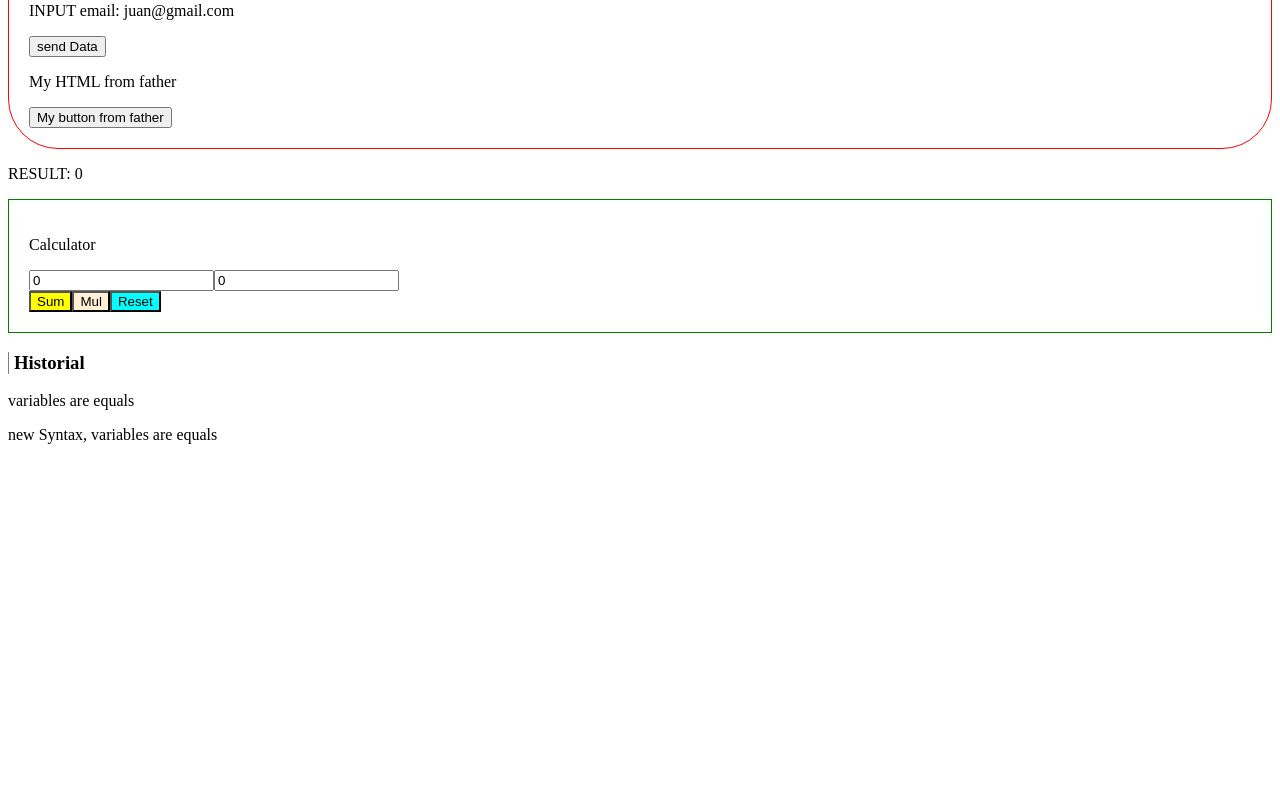
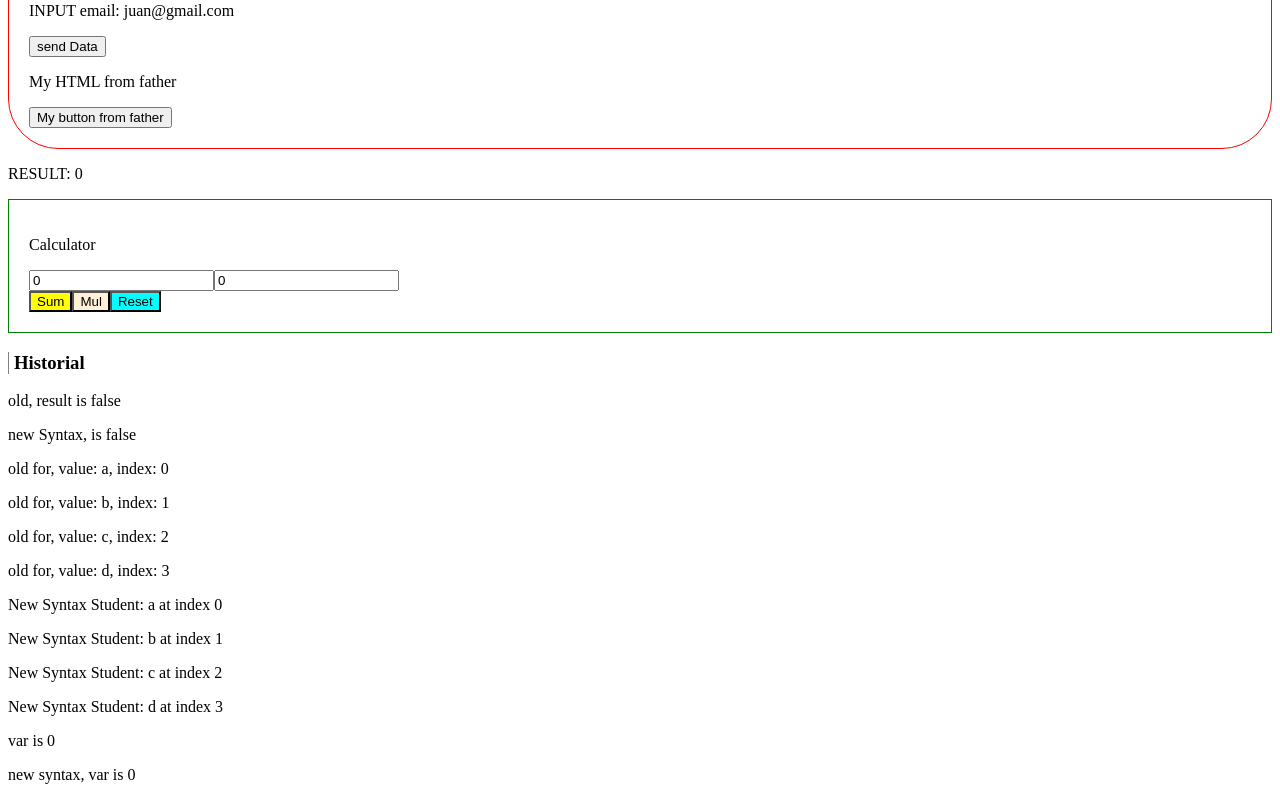
Before and after one commit to diegomarceloledezma/angular-course-2024, an Angular app: page / in a window 1280 px wide. Shown: the part 217-1017 px from the top of the page. Before the commit the page ends 800 px from the top, so only its background shows below. Built offline with nearby package versions, Linux system fonts and the light colour scheme.

Commit message:
[27-09-2024] new and old syntax, ngFor, ngIf, ngSwitch

```diff
--- a/src/app/app.component.html
+++ b/src/app/app.component.html
@@ -22,8 +22,37 @@
 
 <history [history]="history"></history>
 
-<p *ngIf="1 === 1"> variables are equals </p>
+<!-- sintaxis antigua -->
+<p *ngIf="var1 === var2; else elseold">variables are equals</p>
 
-@if(1 === 1) {
-  <p> new Syntax, variables are equals </p>
+<ng-template #elseold>
+  <!-- variables locales -->
+  <p>old, result is false</p>
+</ng-template>
+
+<!-- nueva sintaxis -->
+@if(var1 === var2) {
+<p>new Syntax, variables are equals</p>
+} @else {
+<p>new Syntax, is false</p>
 }
+
+<p *ngFor="let item of ['a', 'b', 'c', 'd']; let i = index">
+  old for, value: {{ item }}, index: {{ i }}
+</p>
+
+@for(item of ['a', 'b', 'c', 'd']; track item; let i=$index){
+  <p>New Syntax Student: {{ item }} at index {{ i }}</p>
+}
+
+<div [ngSwitch]="var1">
+  <p *ngSwitchCase="0"> var is 0 </p>
+  <p *ngSwitchCase="1"> var is 1 </p>
+  <p *ngSwitchDefault> default value</p>
+</div>
+
+@switch(var1) {
+  @case(0) {<p>new syntax, var is 0</p>}
+  @case(1) {<p>new syntax, var is 1</p>}
+  @default {<p>new syntax, default</p>}
+}
```
